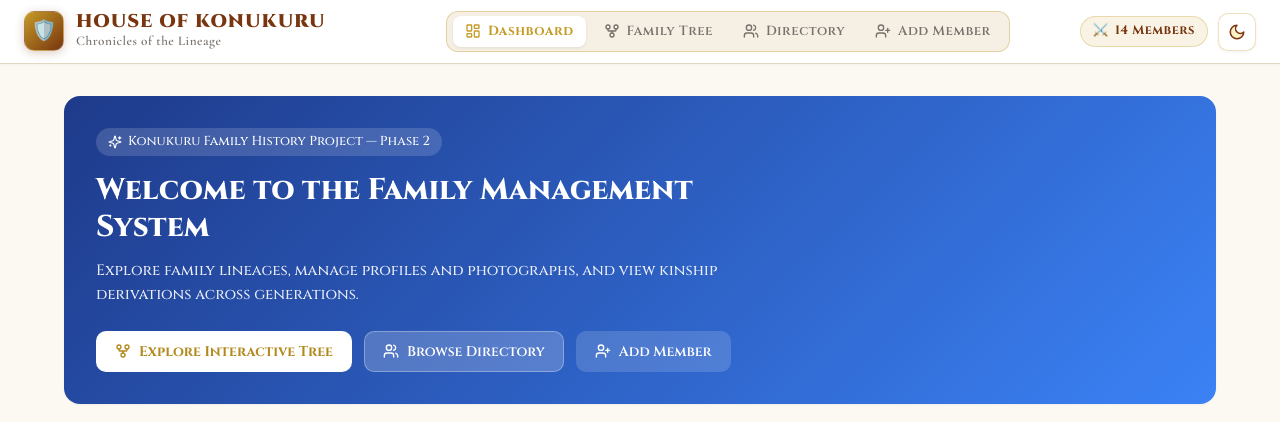
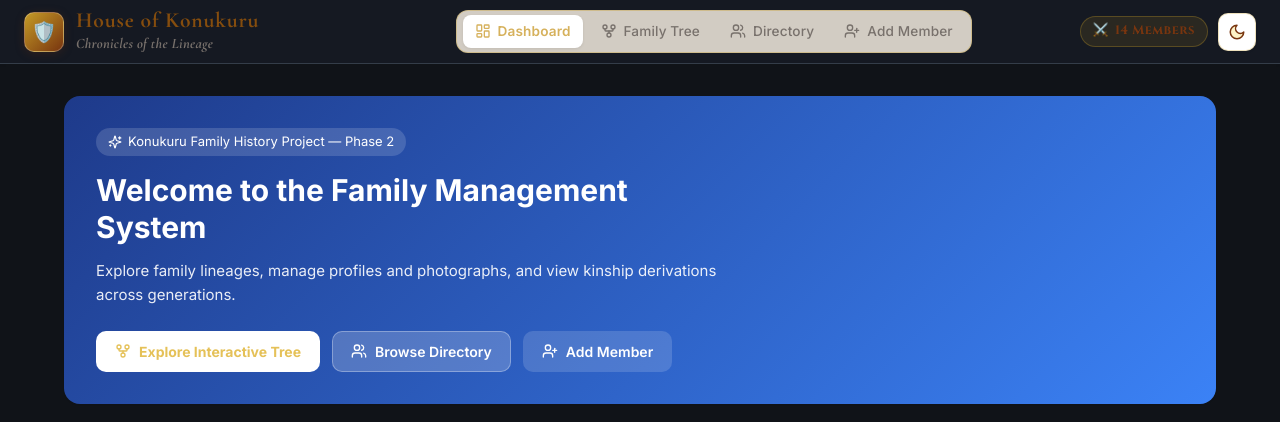
Before and after one commit to Shanmugavardhan/family-tree, a React (Vite) app: page / in a window 1280 px wide. Shown: the top 422 px of the page. Built offline with nearby package versions, Linux system fonts and the light colour scheme; no server answers.

Commit message:
feat: Royal Heritage Midnight Edition design system, 1:3 proportional zoom sizing, and wheel zoom navigation

```diff
--- a/index.html
+++ b/index.html
@@ -7,7 +7,7 @@
     <title>Chronicles of House Konukuru | Family Tree</title>
     <link rel="preconnect" href="https://fonts.googleapis.com" />
     <link rel="preconnect" href="https://fonts.gstatic.com" crossorigin />
-    <link href="https://fonts.googleapis.com/css2?family=Cinzel:wght@500;600;700;800;900&family=Cormorant+Garamond:ital,wght@0,500;0,600;0,700;1,500;1,700&display=swap" rel="stylesheet" />
+    <link href="https://fonts.googleapis.com/css2?family=Cormorant+Garamond:ital,wght@0,500;0,600;0,700;1,500;1,700&family=DM+Sans:ital,wght@0,400;0,500;0,600;0,700;1,400&family=Inter:wght@400;500;600;650;700&family=Cinzel:wght@600;700;900&display=swap" rel="stylesheet" />
   </head>
   <body class="bg-gray-50 text-gray-900 min-h-screen">
     <div id="root"></div>
--- a/src/adapters/reactFlowAdapter.ts
+++ b/src/adapters/reactFlowAdapter.ts
@@ -167,10 +167,10 @@ export function convertLayoutToReactFlow(
     const strokeColor = isPathEdge
       ? '#f59e0b'
       : isHighlighted
-      ? '#2563eb'
+      ? '#D6B15C'
       : e.type === 'spouse'
-      ? '#b91c1c'
-      : '#8b1e22';
+      ? '#D18B91'
+      : '#A94747';
 
     if (e.type === 'parent_child') {
       return {
--- a/src/components/canvas/CohortLaneBanner.tsx
+++ b/src/components/canvas/CohortLaneBanner.tsx
@@ -64,10 +64,10 @@ export const CohortLaneBanner: React.FC<any> = ({ data }) => {
       style={{
         width,
         height: lane.height,
-        backgroundColor: isDark ? `${bgColor}14` : `${bgColor}0a`,
+        backgroundColor: isDark ? `${bgColor}2c` : `${bgColor}18`,
         backgroundImage: texture,
         backgroundRepeat: 'repeat',
-        borderBottom: `1px solid ${isDark ? 'rgba(212, 175, 55, 0.12)' : 'rgba(197, 155, 39, 0.2)'}`,
+        borderBottom: `1px solid ${isDark ? 'rgba(52, 61, 73, 0.5)' : 'rgba(52, 61, 73, 0.25)'}`,
         position: 'relative',
         boxSizing: 'border-box',
         userSelect: 'none',
--- a/src/components/canvas/FamilyCanvas.tsx
+++ b/src/components/canvas/FamilyCanvas.tsx
@@ -14,7 +14,6 @@ import {
   NodeMouseHandler,
   NodeTypes,
   EdgeTypes,
-  PanOnScrollMode,
 } from '@xyflow/react';
 import '@xyflow/react/dist/style.css';
 
@@ -490,7 +489,7 @@ const FamilyCanvasInternal: React.FC = () => {
   }
 
   return (
-    <div style={{ width: '100%', height: '100%', position: 'relative', overflow: 'hidden', backgroundColor: isDark ? '#080a0f' : '#fcf9f2' }}>
+    <div style={{ width: '100%', height: '100%', position: 'relative', overflow: 'hidden', backgroundColor: isDark ? '#101318' : '#fcf9f2' }}>
       {/* Sticky Noble Generation Labels (Requirement 4: Sticky on left, no box) */}
       <StickyGenerationLabels lanes={layout?.lanes || []} />
 
@@ -537,14 +536,13 @@ const FamilyCanvasInternal: React.FC = () => {
         elementsSelectable={true}
         minZoom={0.2}
         maxZoom={4.0}
-        panOnScroll={true}
-        panOnScrollSpeed={0.9}
-        panOnScrollMode={PanOnScrollMode.Free}
+        zoomOnScroll={true} // Mouse scroll zooms in and out
+        panOnScroll={false} // Mouse scroll does not pan
+        panOnDrag={true} // Navigation is ONLY using click and drag
         zoomOnPinch={true}
-        zoomActivationKeyCode={['Meta', 'Control']}
         preventScrolling={true}
       >
-        <Background variant={BackgroundVariant.Dots} gap={24} size={1.2} color={isDark ? '#263042' : '#cbd5e1'} />
+        <Background variant={BackgroundVariant.Dots} gap={24} size={1.2} color={isDark ? '#252E3A' : '#cbd5e1'} />
 
         {/* MiniMap: Automatically visible ONLY during zoom activity (Requirement 9) */}
         <div
--- a/src/components/canvas/FamilyEdge.tsx
+++ b/src/components/canvas/FamilyEdge.tsx
@@ -38,12 +38,12 @@ export const FamilyEdge: React.FC<any> = ({
   const strokeColor = isPathEdge
     ? '#f59e0b'
     : isHighlighted
-    ? '#2563eb'
+    ? '#D6B15C'
     : isSpouse
-    ? '#b91c1c'
-    : '#8b1e22';
+    ? '#D18B91'
+    : '#A94747';
 
-  const strokeWidth = isPathEdge ? 3.5 : isHighlighted ? 3 : isSpouse ? 2.5 : 2.5;
+  const strokeWidth = isPathEdge ? 3.5 : isHighlighted ? 3 : isSpouse ? 2.2 : 2.2;
   const strokeDasharray = isSpouse && !isPathEdge ? '5,5' : undefined;
 
   return (
--- a/src/components/layout/Header.tsx
+++ b/src/components/layout/Header.tsx
@@ -104,13 +104,12 @@ export const Header: React.FC<HeaderProps> = ({ isCanvasPage = false }) => {
           <div>
             <h1
               style={{
-                fontFamily: "'Cinzel', 'Trajan Pro', Georgia, serif",
-                fontSize: '1.15rem',
-                fontWeight: 900,
-                color: isDark ? '#e5c158' : '#78350f',
+                fontFamily: "'Cormorant Garamond', Georgia, serif",
+                fontSize: '1.35rem',
+                fontWeight: 700,
+                color: isDark ? '#D6B15C' : '#854d0e',
                 lineHeight: 1.15,
-                letterSpacing: '0.06em',
-                textTransform: 'uppercase',
+                letterSpacing: '0.04em',
                 textShadow: isDark ? '0 1px 4px rgba(0,0,0,0.8)' : 'none',
               }}
             >
@@ -119,10 +118,11 @@ export const Header: React.FC<HeaderProps> = ({ isCanvasPage = false }) => {
             <p
               style={{
                 fontFamily: "'Cormorant Garamond', Georgia, serif",
-                fontSize: '0.825rem',
-                color: isDark ? '#cbd5e1' : '#78716c',
+                fontSize: '0.9rem',
+                color: isDark ? '#9BA3AF' : '#78716c',
                 fontWeight: 600,
-                letterSpacing: '0.04em',
+                letterSpacing: '0.02em',
+                fontStyle: 'italic',
               }}
             >
               Chronicles of the Lineage
@@ -162,15 +162,15 @@ export const Header: React.FC<HeaderProps> = ({ isCanvasPage = false }) => {
                 gap: 7,
                 padding: '6px 12px',
                 borderRadius: 8,
-                fontFamily: "'Cinzel', 'Trajan Pro', Georgia, serif",
-                fontSize: '0.825rem',
-                fontWeight: isActive ? 700 : 600,
-                letterSpacing: '0.04em',
+                fontFamily: "'Inter', -apple-system, sans-serif",
+                fontSize: '0.85rem',
+                fontWeight: isActive ? 600 : 500,
+                letterSpacing: '0.01em',
                 color: isActive
-                  ? isDark ? '#e5c158' : '#78350f'
-                  : isDark ? '#94a3b8' : '#78716c',
+                  ? isDark ? '#D6B15C' : '#854d0e'
+                  : isDark ? '#9BA3AF' : '#78716c',
                 backgroundColor: isActive
-                  ? isDark ? 'rgba(212, 175, 55, 0.15)' : '#ffffff'
+                  ? isDark ? 'rgba(214, 177, 92, 0.16)' : '#ffffff'
                   : 'transparent',
                 boxShadow: isActive
                   ? isDark ? '0 1px 4px rgba(0, 0, 0, 0.5), inset 0 0 0 1px rgba(212, 175, 55, 0.3)' : '0 1px 3px rgba(0, 0, 0, 0.08)'
--- a/src/index.css
+++ b/src/index.css
@@ -1,35 +1,50 @@
 /* Modern CSS Design System for Family Tree Management */
 :root {
-  --font-family: 'Cinzel', 'Trajan Pro', 'Palatino Linotype', 'Book Antiqua', 'Georgia', serif;
-  --font-body: 'Cormorant Garamond', 'Georgia', serif;
+  /* Typography - Option 1: Heritage & Modern */
+  --font-brand: "Cormorant Garamond", Georgia, serif;
+  --font-heading: "Cormorant Garamond", Georgia, serif;
+  --font-body: "Inter", -apple-system, BlinkMacSystemFont, "Segoe UI", Roboto, sans-serif;
+  --font-meta: "DM Sans", -apple-system, BlinkMacSystemFont, sans-serif;
+  --font-family: var(--font-body);
 
-  /* Game of Thrones Noble House Brand Palette */
-  --color-got-gold: #c59b27;
-  --color-got-gold-light: #e5c158;
-  --color-got-gold-glow: rgba(197, 155, 39, 0.35);
-  --color-got-crimson: #8b1e22;
-  --color-got-valyrian: #1a202c;
-  --color-got-slate: #3a4756;
-  --color-got-parchment: #fdfaf3;
-  --color-got-parchment-dark: #f4ede0;
+  /* Application - Royal Heritage: Midnight Edition */
+  --bg-primary: #101318;
+  --bg-navigation: #151922;
+  --bg-card: #1D2633;
+  --bg-elevated: #252E3A;
 
-  --color-primary: #c59b27;
-  --color-primary-hover: #b3891d;
-  --color-primary-light: rgba(197, 155, 39, 0.12);
-  --color-primary-border: #c59b2760;
+  /* Gold */
+  --gold-primary: #D6B15C;
+  --gold-muted: #A88A4B;
 
-  /* Theme Surfaces & Backgrounds (Light Mode Default) */
-  --bg-app: #fcf9f2;
-  --bg-surface: #ffffff;
-  --bg-surface-elevated: #ffffff;
-  --bg-surface-subtle: #f6efe2;
-  --border-color: #e2d7c3;
-  --border-subtle: #c8baa0;
+  /* Text */
+  --text-primary: #F1E9D7;
+  --text-secondary: #9BA3AF;
 
-  /* Text Colors */
-  --text-main: #1c1917;
-  --text-secondary: #44403c;
-  --text-muted: #78716c;
+  /* Relationships */
+  --line-parent: #A94747;
+  --line-marriage: #D18B91;
+  --line-highlight: #D6B15C;
+  --line-inactive: #59616C;
+
+  /* Borders */
+  --border-default: #343D49;
+
+  /* Brand Compatibility Palette */
+  --color-primary: #D6B15C;
+  --color-primary-hover: #E5C158;
+  --color-primary-light: rgba(214, 177, 92, 0.15);
+  --color-primary-border: rgba(214, 177, 92, 0.35);
+
+  --bg-app: #101318;
+  --bg-surface: #151922;
+  --bg-surface-elevated: #252E3A;
+  --bg-surface-subtle: #1D2633;
+  --border-color: #343D49;
+  --border-subtle: #242B35;
+
+  --text-main: #F1E9D7;
+  --text-muted: #9BA3AF;
 
   /* Slate Scale */
   --color-slate-50: #f8fafc;
@@ -81,21 +96,27 @@
    ========================================================================== */
 [data-theme="dark"],
 .dark {
-  --color-primary: #d4af37;
-  --color-primary-hover: #e5c158;
-  --color-primary-light: rgba(212, 175, 55, 0.16);
-  --color-primary-border: #d4af3780;
+  --color-primary: #D6B15C;
+  --color-primary-hover: #E5C158;
+  --color-primary-light: rgba(214, 177, 92, 0.16);
+  --color-primary-border: rgba(214, 177, 92, 0.4);
 
-  --bg-app: #080a0f;
-  --bg-surface: #0f131a;
-  --bg-surface-elevated: #161c26;
-  --bg-surface-subtle: #1a2230;
-  --border-color: #263042;
-  --border-subtle: #334155;
+  --bg-primary: #101318;
+  --bg-navigation: #151922;
+  --bg-card: #1D2633;
+  --bg-elevated: #252E3A;
 
-  --text-main: #f8fafc;
-  --text-secondary: #e2e8f0;
-  --text-muted: #94a3b8;
+  --bg-app: #101318;
+  --bg-surface: #151922;
+  --bg-surface-elevated: #252E3A;
+  --bg-surface-subtle: #1D2633;
+  --border-color: #343D49;
+  --border-subtle: #242B35;
+
+  --text-primary: #F1E9D7;
+  --text-secondary: #9BA3AF;
+  --text-main: #F1E9D7;
+  --text-muted: #9BA3AF;
 
   --color-slate-50: #0f172a;
   --color-slate-100: #1e293b;
```
Also changed, not shown: src/components/canvas/CanvasControls.tsx (+19 -22 lines), src/components/canvas/PersonDetailsDrawer.tsx (+23 -23 lines), src/components/canvas/PersonNode.tsx (+58 -39 lines), src/components/canvas/RelationshipPathfinderModal.tsx (+10 -9 lines), src/components/canvas/StickyGenerationLabels.tsx (+15 -15 lines), 2 other files (tests, documents, lock files or other folders).
